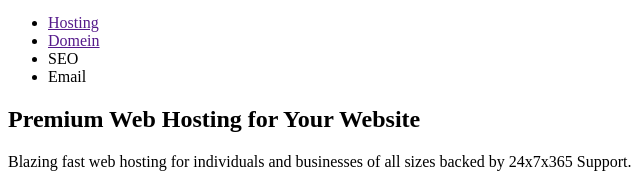
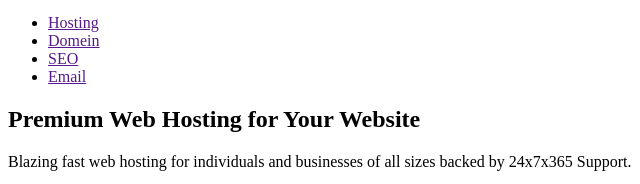
Before and after one commit to practicifioner/HW-2, a plain HTML site: page index.html in a window 1280 px wide. Shown: the part 280-464 px from the top of the page, 0-640 px from the left. Drawn offline with Linux system fonts and the light colour scheme.

Commit message:
Update index.html

```diff
--- a/index.html
+++ b/index.html
@@ -33,8 +33,8 @@
                 <ul>
                     <li><a href="">Hosting</a></li>
                     <li><a href="">Domein</a></li>
-                    <li><a href=""></a>SEO</li>
-                    <li><a href=""></a>Email</li>
+                    <li><a href="">SEO</a></li>
+                    <li><a href="">Email</a></li>
                 </ul>
                 <h1>Premium Web Hosting for Your Website</h1>
                 <p>Blazing fast web hosting for individuals and businesses of all sizes backed by 24x7x365 Support.</p>
```
